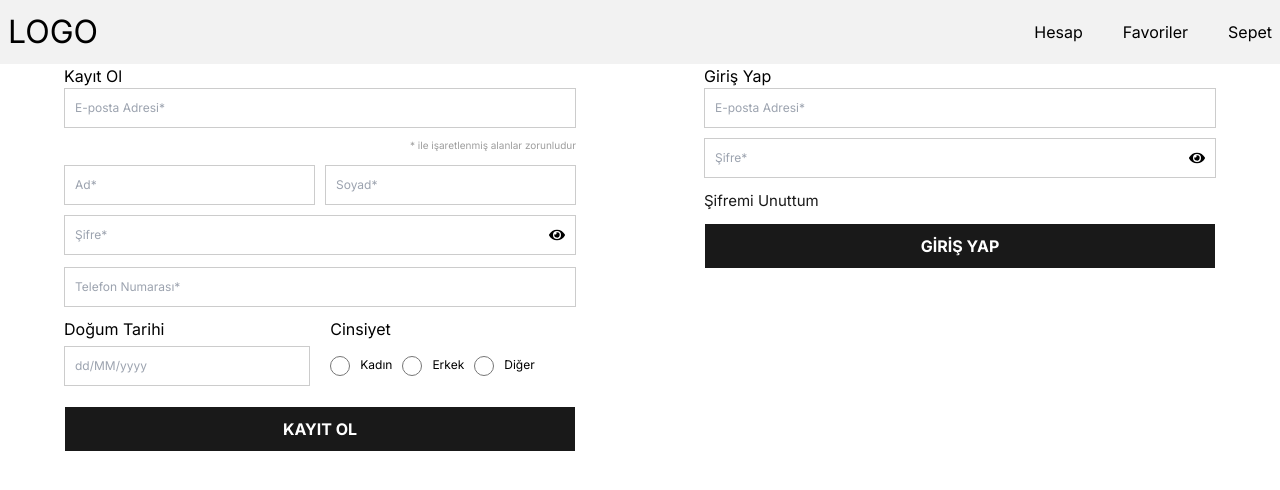
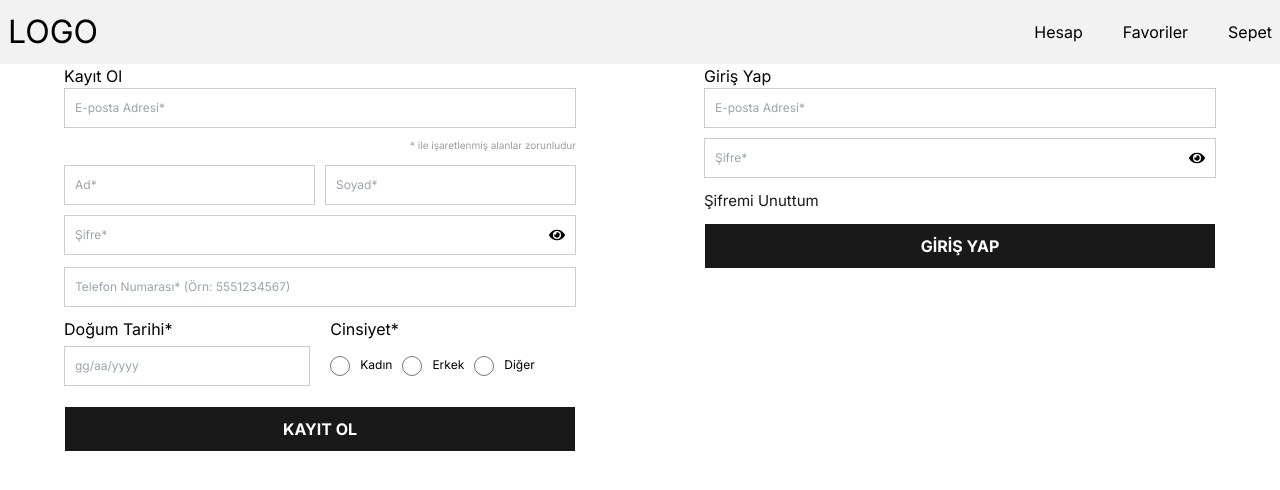
Before and after one commit to mrvozturk/DigitalEmporium, a Next.js app: page /auth in a window 1280 px wide. Shown: the top 490 px of the page. Built offline with nearby package versions, Linux system fonts and the light colour scheme.

Commit message:
added form validation

```diff
--- a/src/app/auth/register/index.tsx
+++ b/src/app/auth/register/index.tsx
@@ -1,55 +1,102 @@
 'use client';
 import React, { useState } from 'react';
 import DatePicker from 'react-datepicker';
-// import 'react-datepicker/dist/react-datepicker.css';
 import { FaEye, FaEyeSlash } from 'react-icons/fa';
 import styles from './register.module.css';
 
 const RegisterForm: React.FC = () => {
   const [selectedDate, setSelectedDate] = useState<Date | null>(null);
-  const [showRegistrationPassword, setShowRegistrationPassword] = useState<
-    boolean
-  >(false);
+  const [showPassword, setShowPassword] = useState(false);
+  const [formErrors, setFormErrors] = useState<{ [key: string]: string }>({});
+
+  const validateForm = (e: React.FormEvent<HTMLFormElement>) => {
+    e.preventDefault();
+    const errors: { [key: string]: string } = {};
+    const form = e.target as HTMLFormElement;
+    const requiredFields = [
+      'email',
+      'firstName',
+      'lastName',
+      'password',
+      'phoneNumber',
+      'gender'
+    ];
+
+    requiredFields.forEach(field => {
+      if (!form[field].value.trim()) {
+        errors[field] = 'Bu alan zorunludur';
+      }
+    });
+
+    if (!selectedDate) errors.birthdate = 'Bu alan zorunludur';
+    const password = form.password.value.trim();
+    const passwordRegex = /^(?=.*[a-z])(?=.*[A-Z])(?=.*\d)(?=.*[@$!%*.?&]).{8,}$/;
+    if (password && !passwordRegex.test(password)) {
+      errors.password =
+        'Şifre en az 8 karakter, bir büyük harf, bir küçük harf, bir sayı ve bir özel karakter içermelidir';
+    }
+    setFormErrors(errors);
+  };
 
   return (
     <div className={styles.formContainer}>
       <h2>Kayıt Ol</h2>
-      <form className={styles.registrationForm}>
+      <form className={styles.registrationForm} onSubmit={validateForm}>
         <input type='email' name='email' placeholder='E-posta Adresi*' />
+        {formErrors.email && (
+          <p className={styles.error}>{formErrors.email}</p>
+        )}{' '}
         <p className={styles.emailRequired}>
           * ile işaretlenmiş alanlar zorunludur
         </p>
         <div className={styles.nameContainer}>
-          <input type='text' name='firstName' placeholder='Ad*' />
-          <input type='text' name='lastName' placeholder='Soyad*' />
+          <div className={styles.inputGroup}>
+            <input type='text' name='firstName' placeholder='Ad*' />
+            {formErrors.firstName && (
+              <p className={styles.error}>{formErrors.firstName}</p>
+            )}
+          </div>
+          <div className={styles.inputGroup}>
+            <input type='text' name='lastName' placeholder='Soyad*' />
+            {formErrors.lastName && (
+              <p className={styles.error}>{formErrors.lastName}</p>
+            )}
+          </div>
         </div>
         <div className={styles.passwordInputContainer}>
           <input
             className={styles.passwordInput}
-            type={showRegistrationPassword ? 'text' : 'password'}
+            type={showPassword ? 'text' : 'password'}
             name='password'
             placeholder='Şifre*'
           />
-
           <button
             type='button'
-            onClick={() => setShowRegistrationPassword(prevState => !prevState)}
+            onClick={() => setShowPassword(!showPassword)}
             className={styles.eyeButton}
           >
-            {showRegistrationPassword ? <FaEyeSlash /> : <FaEye />}
+            {showPassword ? <FaEyeSlash /> : <FaEye />}
           </button>
         </div>
-
-        <input type='tel' name='phoneNumber' placeholder='Telefon Numarası*' />
-
+        {formErrors.password && (
+          <p className={styles.error}>{formErrors.password}</p>
+        )}
+        <input
+          type='tel'
+          name='phoneNumber'
+          placeholder='Telefon Numarası* (Örn: 5551234567)'
+        />
+        {formErrors.phoneNumber && (
+          <p className={styles.error}>{formErrors.phoneNumber}</p>
+        )}
         <div className={styles.dateGenderContainer}>
           <div className={styles.dateContainer}>
-            <label htmlFor='birthdate'>Doğum Tarihi</label>
+            <label htmlFor='birthdate'>Doğum Tarihi*</label>
             <DatePicker
               selected={selectedDate}
               onChange={(date: Date | null) => setSelectedDate(date)}
               dateFormat='dd/MM/yyyy'
-              placeholderText='dd/MM/yyyy'
+              placeholderText='gg/aa/yyyy'
               showMonthDropdown
               showYearDropdown
               dropdownMode='scroll'
@@ -59,10 +106,12 @@ const RegisterForm: React.FC = () => {
               scrollableYearDropdown
               yearDropdownItemNumber={78}
             />
+            {formErrors.birthdate && (
+              <p className={styles.error}>{formErrors.birthdate}</p>
+            )}
           </div>
-
           <div className={styles.genderContainer}>
-            <label htmlFor='gender'>Cinsiyet</label>
+            <label>Cinsiyet*</label>
             <div>
               <input type='radio' name='gender' value='female' />
               <label> Kadın </label>
@@ -71,9 +120,11 @@ const RegisterForm: React.FC = () => {
               <input type='radio' name='gender' value='other' />
               <label> Diğer</label>
             </div>
+            {formErrors.gender && (
+              <p className={styles.error}>{formErrors.gender}</p>
+            )}
           </div>
         </div>
-
         <button type='submit' className={styles.signUpButton}>
           KAYIT OL
         </button>
--- a/src/app/auth/register/register.module.css
+++ b/src/app/auth/register/register.module.css
@@ -25,7 +25,7 @@
 }
 
 .formContainer input[type='email'],
-.nameContainer input[type='text'],
+.nameContainer .inputGroup input[type='text'],
 .dateContainer input[type='text'],
 .formContainer input[type='tel'] {
   width: 100%;
@@ -36,17 +36,20 @@
   font-size: 12px;
 }
 .formContainer input[type='email']:hover,
-.nameContainer input[type='text']:hover,
+.nameContainer .inputGroup input[type='text']:hover,
 .dateContainer input[type='text']:hover,
 .formContainer input[type='tel']:hover {
   border: 1px solid rgba(0, 0, 0, 0.6);
 }
+
 .nameContainer {
   display: flex;
   justify-content: space-between;
 }
 
-.nameContainer input[type='text'] {
+.inputGroup {
+  display: flex;
+  flex-direction: column;
   width: calc(50% - 5px);
 }
 
@@ -119,6 +122,24 @@
   background-color: rgba(255, 255, 255);
   color: rgba(0, 0, 0, 0.9);
 }
+
+.emailInputContainer {
+  color: rgba(157, 157, 157);
+  font-size: 10px;
+  margin-bottom: 12px;
+  display: flex;
+  justify-content: column;
+  align-items: center;
+}
+
+.emailInputContainer {
+  display: flex;
+  flex: 1;
+  justify-content: flex-start;
+  margin-bottom: 12px;
+  padding: 10px;
+}
+
 .emailRequired {
   color: rgba(157, 157, 157);
   font-size: 10px;
@@ -127,3 +148,11 @@
   justify-content: flex-end;
   align-items: center;
 }
+
+.error {
+  color: red;
+  font-size: 12px;
+  margin-bottom: 12px;
+  display: flex;
+  justify-content: column;
+}
```
